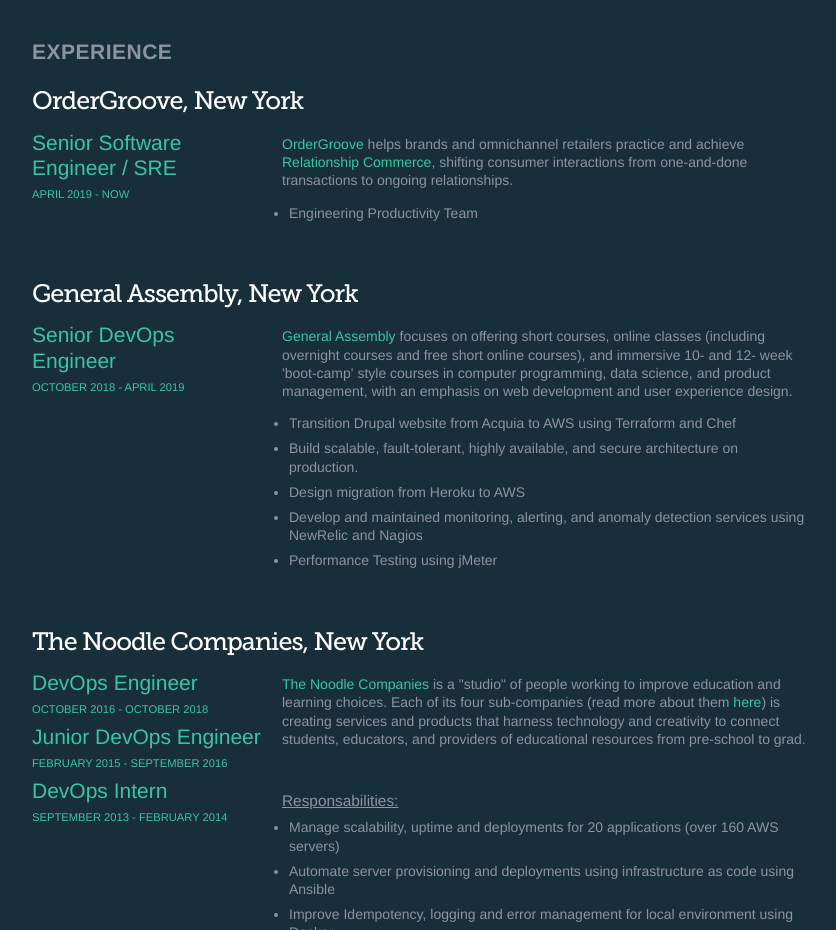
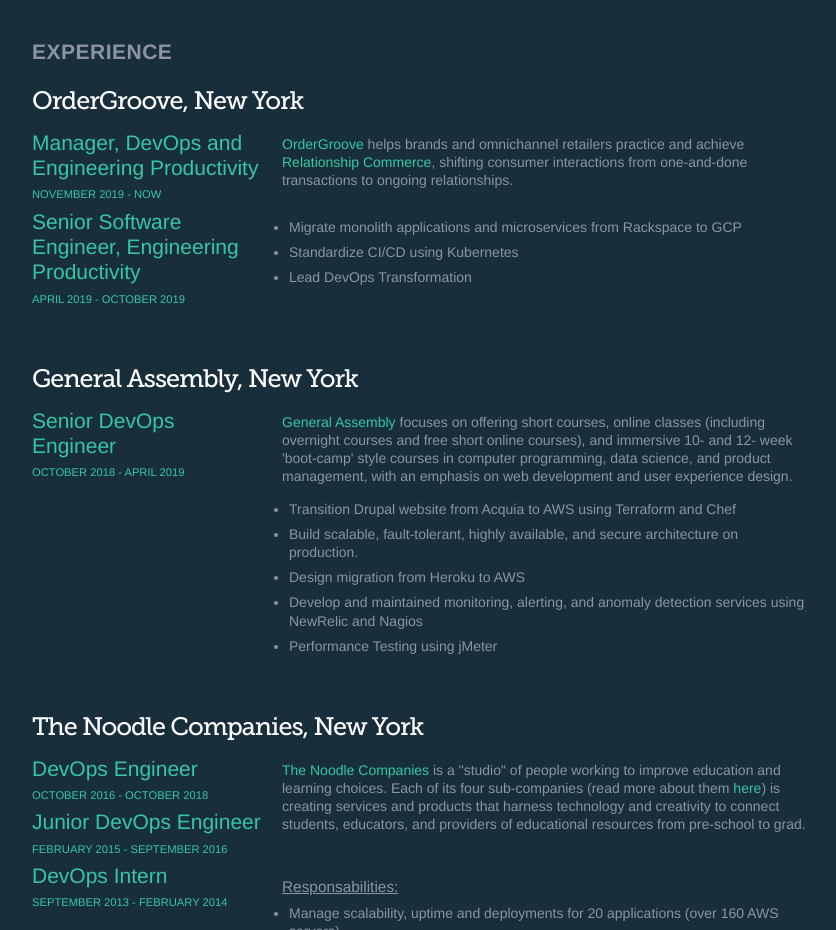
Before and after one commit to remitaffin/remitaffin.github.io, a plain HTML site: page profile.html in a window 1280 px wide. Shown: the part 828-1758 px from the top of the page, without its empty margins (218-1054 px from the left). Drawn offline with Linux system fonts and the light colour scheme.

Commit message:
Add DevOps Manager position

```diff
--- a/profile.html
+++ b/profile.html
@@ -106,19 +106,26 @@
       <h2>Experience</h2>
       <article>
         <h3>OrderGroove, New York</h3>
-        <h4>Senior Software Engineer / SRE</h4>
-        <time datetime="2018-10">April 2019 - now</time>
+        <h4>Manager, DevOps and Engineering Productivity</h4>
+        <time datetime="2016-10">November 2019 - now</time>
+        <h4>Senior Software Engineer, Engineering Productivity</h4>
+        <time datetime="2018-10">April 2019 - October 2019</time>
         <div>
             <p>
                 <a target="_blank" href="https://www.ordergroove.com">OrderGroove</a>
                 helps brands and omnichannel retailers practice and achieve
-                <a target="_blank" href="https://www.ordergroove.com/relationship-commerce-cloud">Relationship Commerce</a>,
+                <a target="_blank" href="https://www.ordergroove.com/relationship-commerce-cloud/">Relationship Commerce</a>,
                 shifting consumer interactions from one-and-done transactions
                 to ongoing relationships.
             </p>
-          <ul>
-            <li>Engineering Productivity Team</li>
-          </ul>
+            <p>
+                <ul>
+                  <li>Migrate monolith applications and microservices from Rackspace to GCP</li>
+                  <li>Standardize CI/CD using Kubernetes</li>
+                  <li>Lead DevOps Transformation</li>
+                </ul>
+            </p>
+
         </div>
       </article>
       <article>
```
